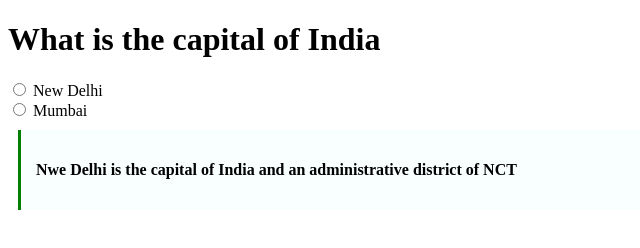
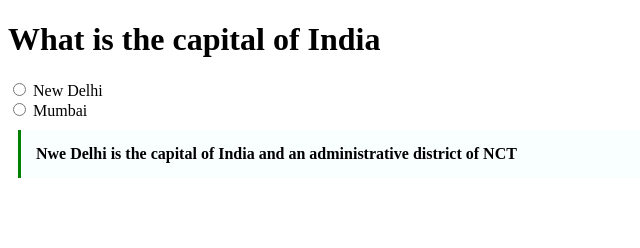
Before and after one commit to acciojob/trivia-hshrivastava123, a website: page main.html in a window 1280 px wide. Shown: the whole page, without its empty margins (0-640 px from the left). Drawn offline with Linux system fonts and the light colour scheme.

Commit message:
codeis done

```diff
--- a/main.html
+++ b/main.html
@@ -17,7 +17,9 @@
 <label for="">Mumbai</label><br>
 
 
-<blockquote cite="https://en.wikipedia.org/wiki/New_Delhi"><p>Nwe Delhi is the capital of India and an administrative district  of NCT</p></blockquote>
+<blockquote cite="https://en.wikipedia.org/wiki/New_Delhi">Nwe Delhi is the capital of India and an administrative district  of NCT
+
+</blockquote>
 
 </div>
 <script type="text/javascript" src="./script.js">
```
